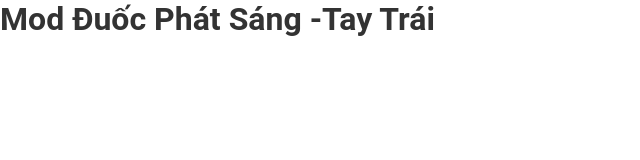
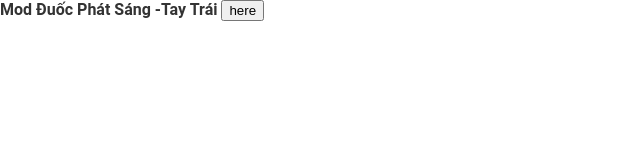
Before and after one commit to buivanvydz0l0/buivy, a plain HTML site: page index.html in a window 1280 px wide. Shown: the whole page, without its empty margins (0-640 px from the left). Drawn offline with Linux system fonts and the light colour scheme.

Commit message:
Update index.html

```diff
--- a/index.html
+++ b/index.html
@@ -7,7 +7,8 @@
 
     </head>
     <body>
-        <h1> Mod Đuốc Phát Sáng -Tay Trái</h1>
+        <b> Mod Đuốc Phát Sáng -Tay Trái</b>
+        <button> <a href="./"> here</a></button>
     </body>
     <style>
         body {
```
